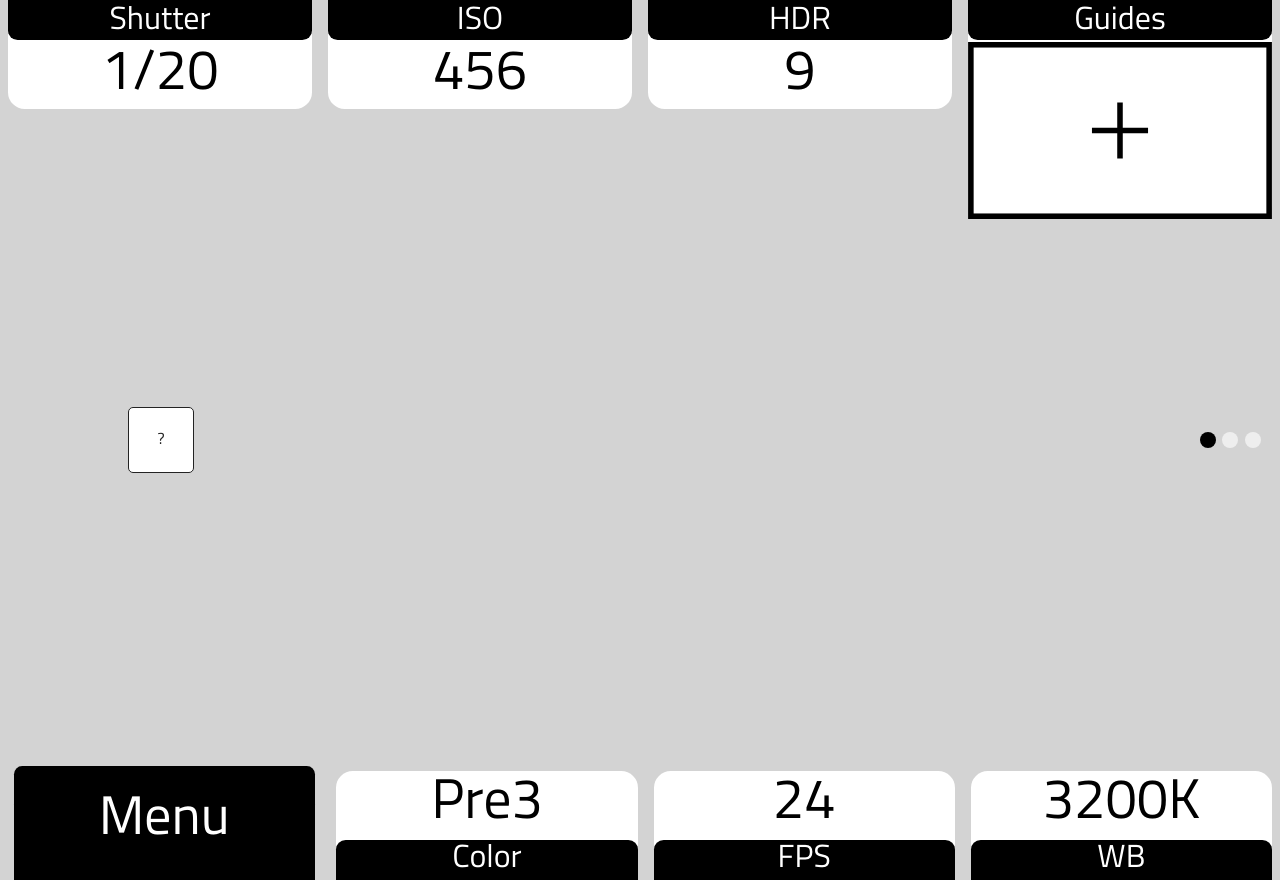
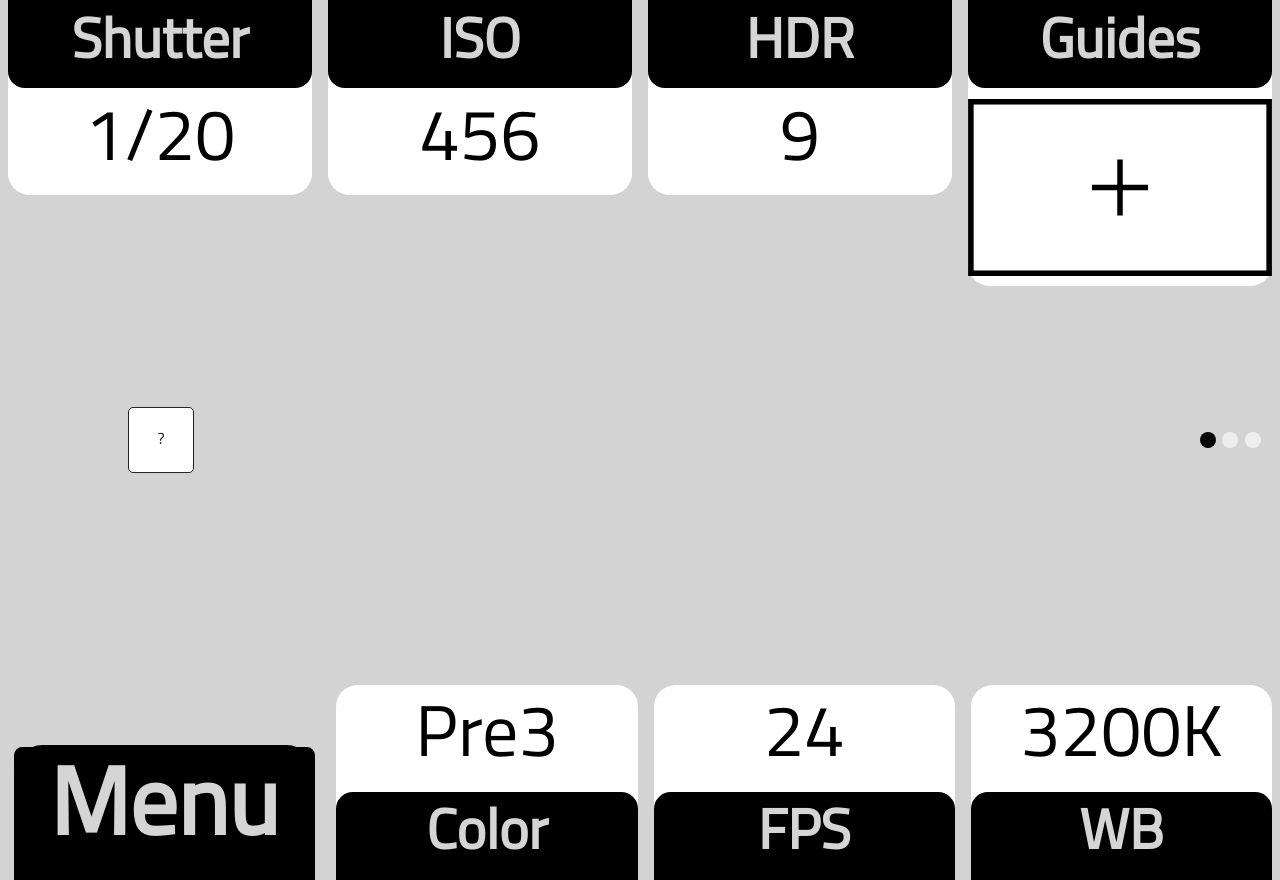
Before and after one commit to apertus-open-source-cinema/axiom-firmware, a PHP site: page / in a window 1280 px wide. Run offline with PHP 8.4, Linux system fonts and the light colour scheme.

Commit message:
color/layout tweaks

```diff
--- a/software/control_daemon/ControlGUI/css/menu.css
+++ b/software/control_daemon/ControlGUI/css/menu.css
@@ -28,11 +28,20 @@
     justify-content: center;
     background: black;
 }
-
+/*
 .menuButton:active {
     background-color:#FA8756;
     color: #171615;
+}*/
+.menuButton:active div.buttonCaption {
+    background-color:#FA8756;
+    color: #171615;
 }
+.menuButton:active div.Value {
+    background-color:#171615;
+    color: #FA8756;
+}
+
 .menuButton-currentvalue  {
     background-color:#3b5ddb !important;
     color: #171615 !important;
@@ -41,21 +50,23 @@
 .roundedTop {
     border-top-left-radius: 0.3em;
     border-top-right-radius: 0.3em;
-    margin-bottom: -6px;
-    padding-bottom: 8px;
+    margin-bottom: -14px;
+    padding-bottom: 25px;
+    padding-top: 10px;
 }
 
 .roundedBottom {
     border-bottom-left-radius: 0.3em;
     border-bottom-right-radius: 0.3em;
-    margin-top: -6px;
-    padding-top: 8px;
+    margin-top: -14px;
+    padding-top: 25px;
+    padding-bottom: 10px;
 }
 
 .Value {
     background: white;
-    color: black;
-    font-size: 3.5em;
+    color:black;
+    font-size: 4.5em;
     /* height: 60%; */
     display: flex;
     justify-content: center;
@@ -66,8 +77,9 @@
 
 .buttonCaption {
     background: black;
-    color: white;
-    font-size: 2em;
+    color:#d5d5d5;
+    font-weight: bold;
+    font-size: 3.5em;
     /* font-size: 1.7em; */
     /* height: 1.7em; */
     /* line-height: 1.7em; */
```
